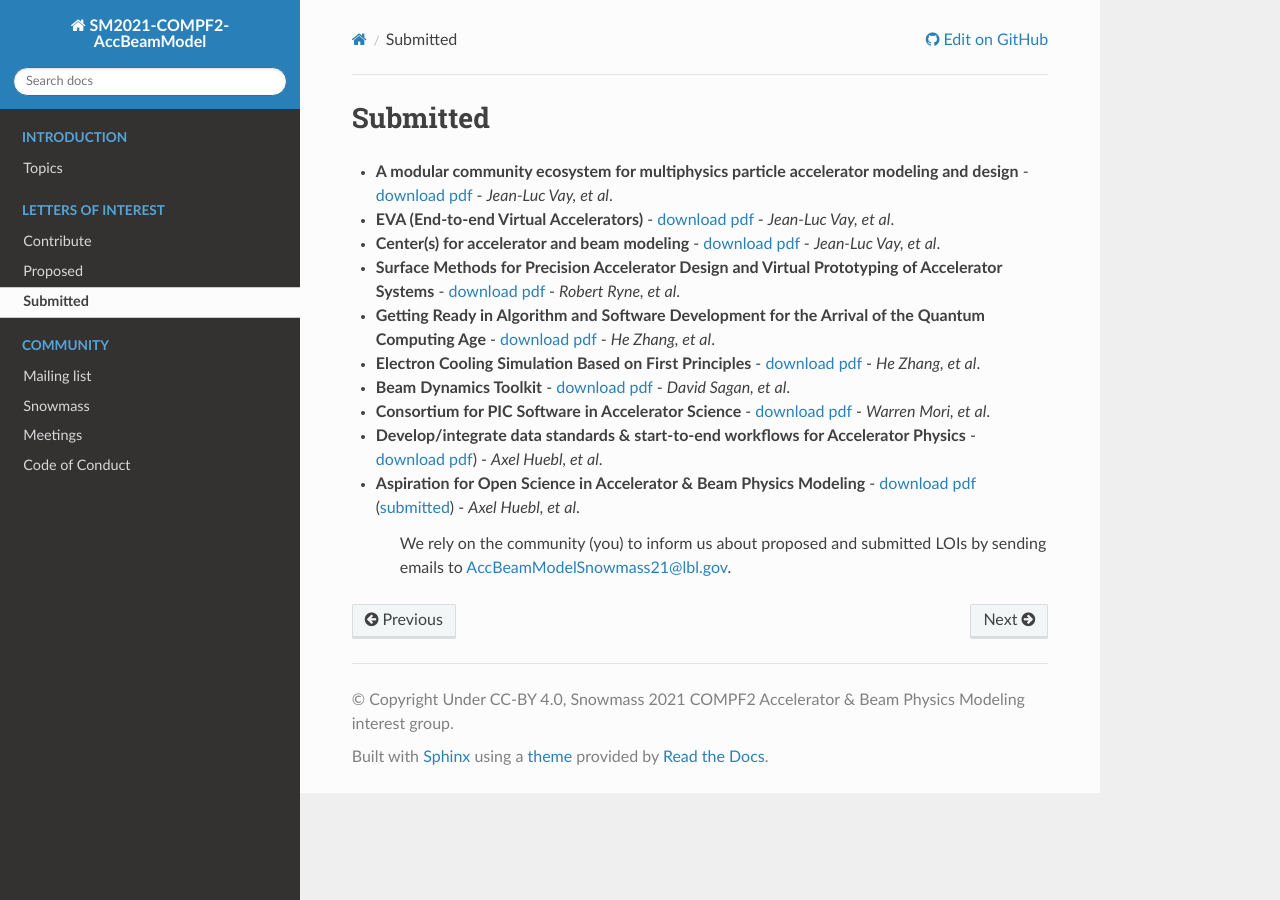
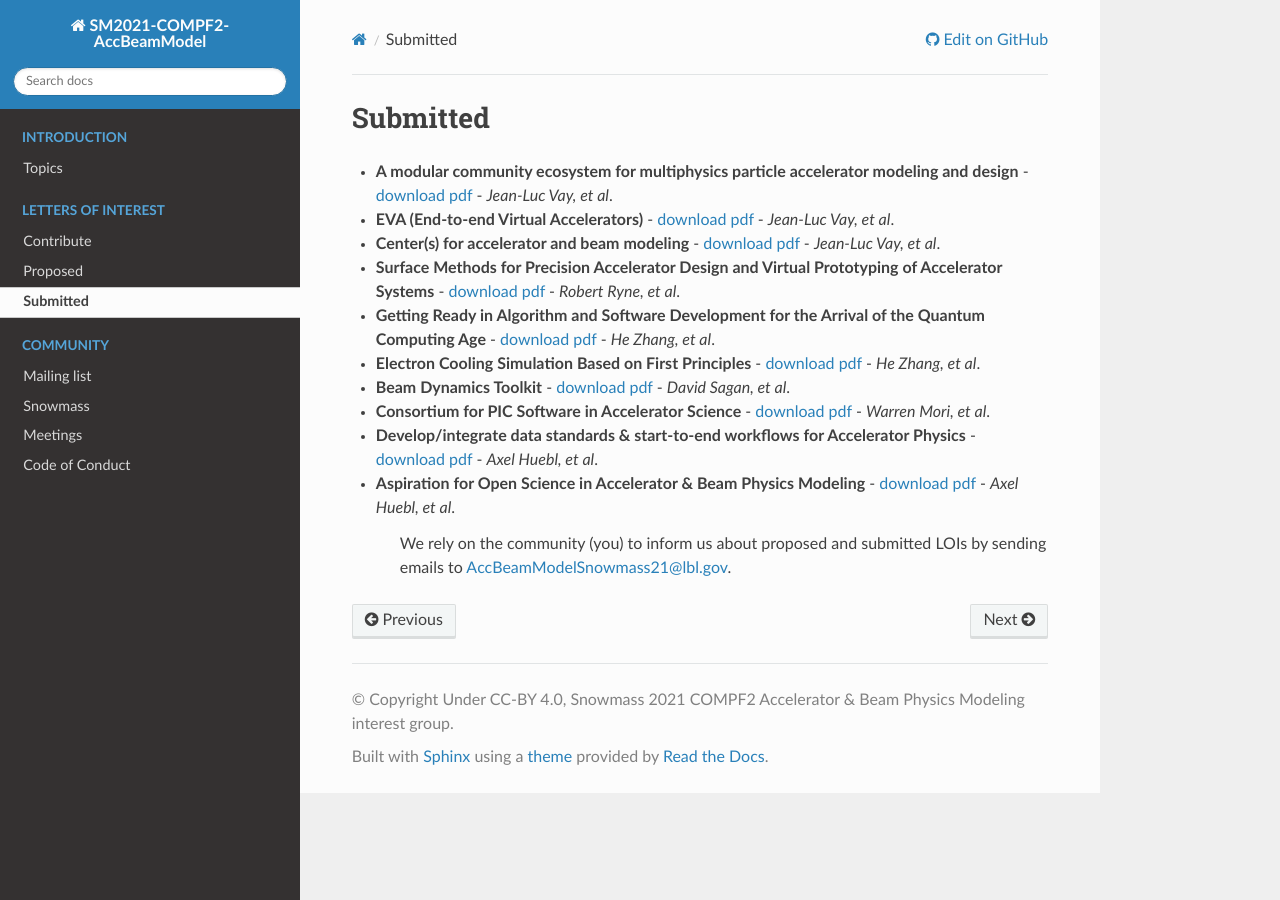
Before and after one commit to snowmass-compf2-accbeammodel/snowmass-compf2-accbeammodel.github.io, a Sphinx documentation site: the page built from docs/source/loi/submitted.rst, in a window 1280 px wide. Built offline with Sphinx 7.4.7 and the Read the Docs theme 2.0.0, drawn with Linux system fonts in a browser that asks for light colours.

Commit message:
fix formatting

```diff
--- a/docs/source/loi/submitted.rst
+++ b/docs/source/loi/submitted.rst
@@ -19,8 +19,8 @@ Submitted
 
 - **Consortium for PIC Software in Accelerator Science** - `download pdf <https://www.snowmass21.org/docs/files/summaries/CompF/SNOWMASS21-CompF2_CompF0-AF6_AF1_tsung-082.pdf>`_ - *Warren Mori, et al*.
 
-- **Develop/integrate data standards & start-to-end workflows for Accelerator Physics** - `download pdf <https://www.snowmass21.org/docs/files/summaries/CompF/SNOWMASS21-CompF2_CompF7-AF1_AF0_Huebl-079.pdf>`_) - *Axel Huebl, et al*.
+- **Develop/integrate data standards & start-to-end workflows for Accelerator Physics** - `download pdf <https://www.snowmass21.org/docs/files/summaries/CompF/SNOWMASS21-CompF2_CompF7-AF1_AF0_Huebl-079.pdf>`_ - *Axel Huebl, et al*.
 
-- **Aspiration for Open Science in Accelerator & Beam Physics Modeling** - `download pdf <https://www.overleaf.com/read/bwntmgkyvyvc>`_ (`submitted <https://www.snowmass21.org/docs/files/summaries/CompF/SNOWMASS21-CompF2_CompF7-AF1_AF0_Huebl-081.pdf>`_) - *Axel Huebl, et al*.
+- **Aspiration for Open Science in Accelerator & Beam Physics Modeling** - `download pdf <https://www.snowmass21.org/docs/files/summaries/CompF/SNOWMASS21-CompF2_CompF7-AF1_AF0_Huebl-081.pdf>`_ - *Axel Huebl, et al*.
 
    We rely on the community (you) to inform us about proposed and submitted LOIs by sending emails to AccBeamModelSnowmass21@lbl.gov.
```
